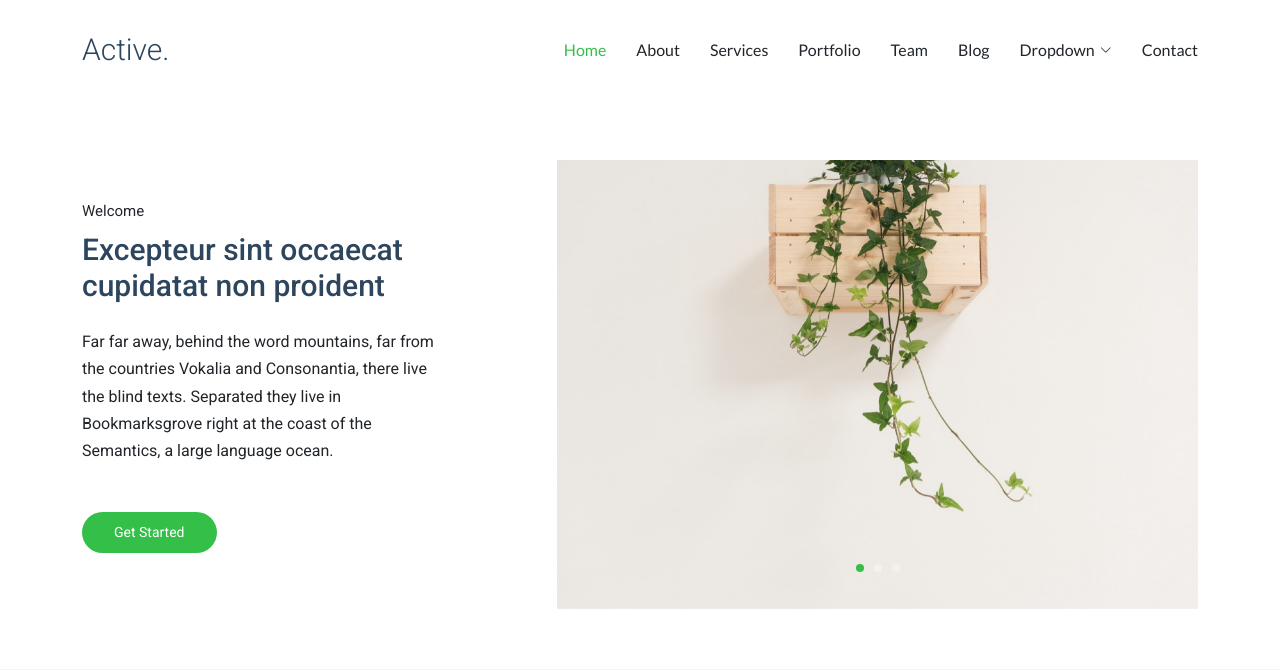
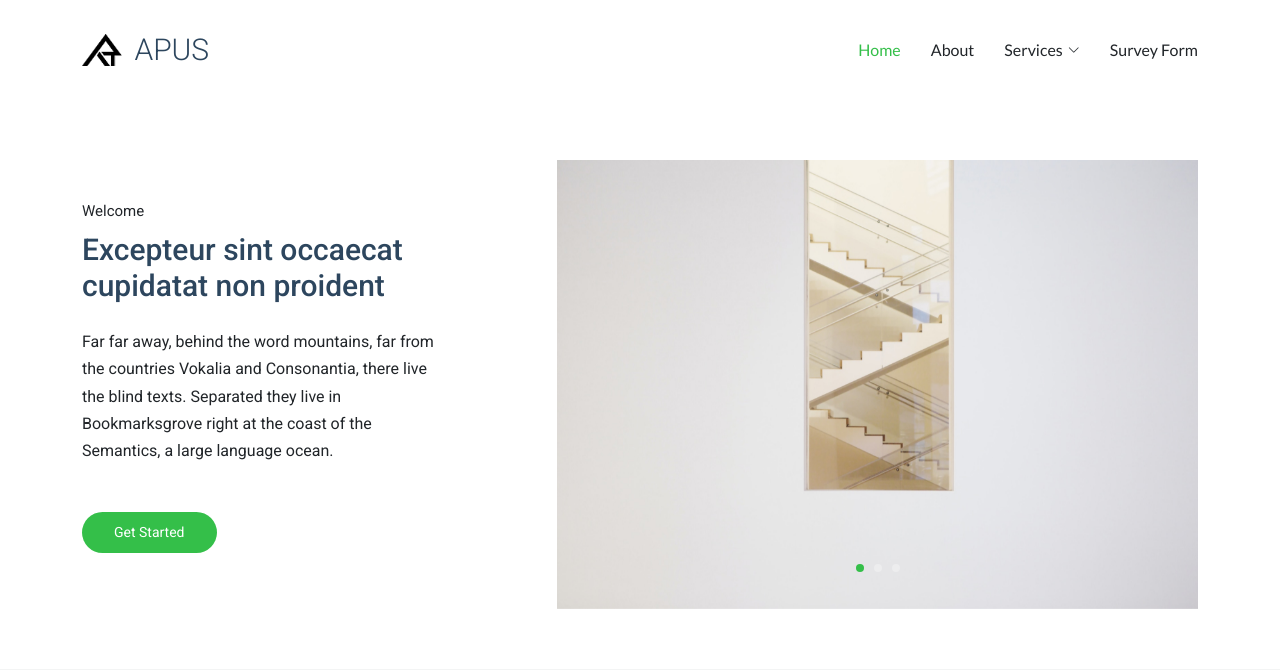
Before and after one commit to abby2395/landing-page-apus, a Django app: page / in a window 1280 px wide. Shown: the top 670 px of the page. Run offline with Django 5.2, Linux system fonts and the light colour scheme; some libraries are stand-ins or nearby versions.

Commit message:
Added logo

```diff
--- a/surveyApp/templates/index.html
+++ b/surveyApp/templates/index.html
@@ -6,12 +6,12 @@
 <head>
   <meta charset="utf-8">
   <meta content="width=device-width, initial-scale=1.0" name="viewport">
-  <title>Index - Active Bootstrap Template</title>
+  <title>APUS Tech & Art</title>
   <meta name="description" content="">
   <meta name="keywords" content="">
 
   <!-- Favicons -->
-  <link href="{% static 'assets/img/logo.png' %}" rel="icon">
+  <link href="{% static 'assets/img/apus.png' %}" rel="icon">
   <link href="{% static 'assets/img/apple-touch-icon.png' %}" rel="apple-touch-icon">
 
   <!-- Fonts -->
@@ -45,19 +45,15 @@
 
       <a href="index.html" class="logo d-flex align-items-center">
         <!-- Uncomment the line below if you also wish to use an image logo -->
-        <!-- <img src="assets/img/logo.png" alt=""> -->
-        <h1 class="sitename">Active.</h1>
+        <img src="{% static 'assets/img/apus.png' %}" alt="">
+        <h1 class="sitename">APUS</h1>
       </a>
 
       <nav id="navmenu" class="navmenu">
         <ul>
           <li><a href="index.html" class="active">Home</a></li>
           <li><a href="about.html">About</a></li>
-          <li><a href="services.html">Services</a></li>
-          <li><a href="portfolio.html">Portfolio</a></li>
-          <li><a href="team.html">Team</a></li>
-          <li><a href="blog.html">Blog</a></li>
-          <li class="dropdown"><a href="#"><span>Dropdown</span> <i class="bi bi-chevron-down toggle-dropdown"></i></a>
+          <li class="dropdown"><a href="#"><span>Services</span> <i class="bi bi-chevron-down toggle-dropdown"></i></a>
             <ul>
               <li><a href="#">Dropdown 1</a></li>
               <li class="dropdown"><a href="#"><span>Deep Dropdown</span> <i class="bi bi-chevron-down toggle-dropdown"></i></a>
@@ -74,7 +70,7 @@
               <li><a href="#">Dropdown 4</a></li>
             </ul>
           </li>
-          <li><a href="contact.html">Contact</a></li>
+          <li><a href="contact.html">Survey Form</a></li>
         </ul>
         <i class="mobile-nav-toggle d-xl-none bi bi-list"></i>
       </nav>
@@ -118,13 +114,13 @@
               </script>
               <div class="swiper-wrapper">
                 <div class="swiper-slide">
-                  <img src="assets/img/img_h_6.jpg" alt="Image" class="img-fluid">
+                  <img src="{% static 'assets/img/img_h_1.jpg' %}" alt="Image" class="img-fluid">
                 </div>
                 <div class="swiper-slide">
-                  <img src="assets/img/img_h_7.jpg" alt="Image" class="img-fluid">
+                  <img src="{% static 'assets/img/img_h_2.jpg' %}" alt="Image" class="img-fluid">
                 </div>
                 <div class="swiper-slide">
-                  <img src="assets/img/img_h_8.jpg" alt="Image" class="img-fluid">
+                  <img src="{% static 'assets/img/img_h_3.jpg' %}" alt="Image" class="img-fluid">
                 </div>
               </div>
               <div class="swiper-pagination"></div>
@@ -158,7 +154,7 @@
             <div class="col-sm-12 col-md-5 col-lg-4 col-xl-4 order-lg-2 offset-xl-1 mb-4">
               <div class="img-wrap text-center text-md-left" data-aos="fade-up" data-aos-delay="100">
                 <div class="img">
-                  <img src="assets/img/img_v_3.jpg" alt="circle image" class="img-fluid">
+                  <img src="{% static 'assets/img/img_v_3.jpg' %}" alt="circle image" class="img-fluid">
                 </div>
               </div>
             </div>
@@ -957,7 +953,7 @@
   <script src="assets/vendor/isotope-layout/isotope.pkgd.min.js"></script>
 
   <!-- Main JS File -->
-  <script src="assets/js/main.js"></script>
+  <script src="{% static 'assets/js/main.js' %}"></script>
 
 </body>
 
```
Also changed, not shown: static/assets/img/apus.png (added).
